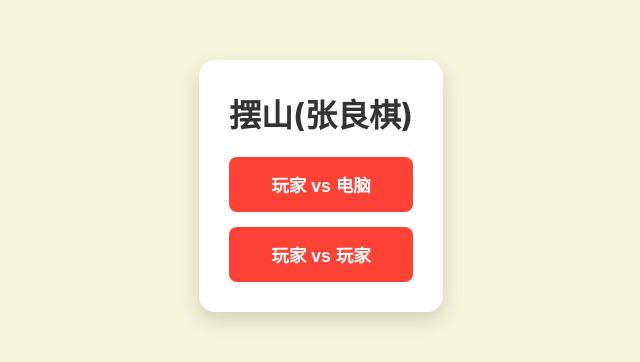
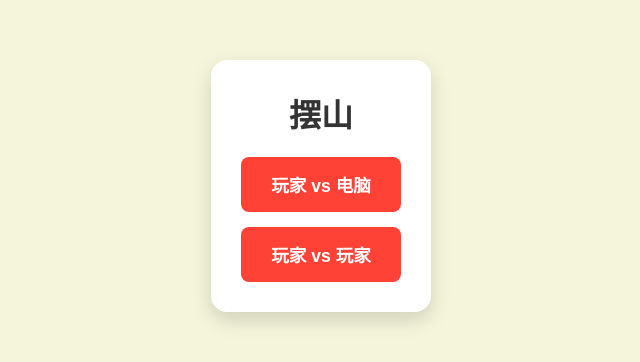
Before and after one commit to hahazh/GeSan, a plain HTML site: page index.html in a window 1280 px wide. Shown: the part 214-576 px from the top of the page, without its empty margins (319-959 px from the left). Drawn offline with Linux system fonts and the light colour scheme.

Commit message:
Update index.html
增加说明

```diff
--- a/index.html
+++ b/index.html
@@ -166,7 +166,7 @@
 <body>
 
     <div id="game-menu">
-        <h1>摆山(张良棋)</h1>
+        <h1>摆山</h1>
         <div class="menu-buttons">
             <button id="pve-button">玩家 vs 电脑</button>
             <button id="pvp-button">玩家 vs 玩家</button>
@@ -965,6 +965,7 @@
         // --- NEW: Populate rules content ---
         rulesContent.innerHTML = `
          <h2> 摆山 游戏规则</h2>
+          <h2>张良文化研究会非物质文化遗产项目</h2>
         <h3>核心玩法</h3>
         <p>这是一场紧张刺激的双人策略比拼，在24个点的棋盘上分两个阶段徐徐展开。终极目标只有一个：将对手的棋子“薅”到少于三颗，取得胜利！</p>
 
```
